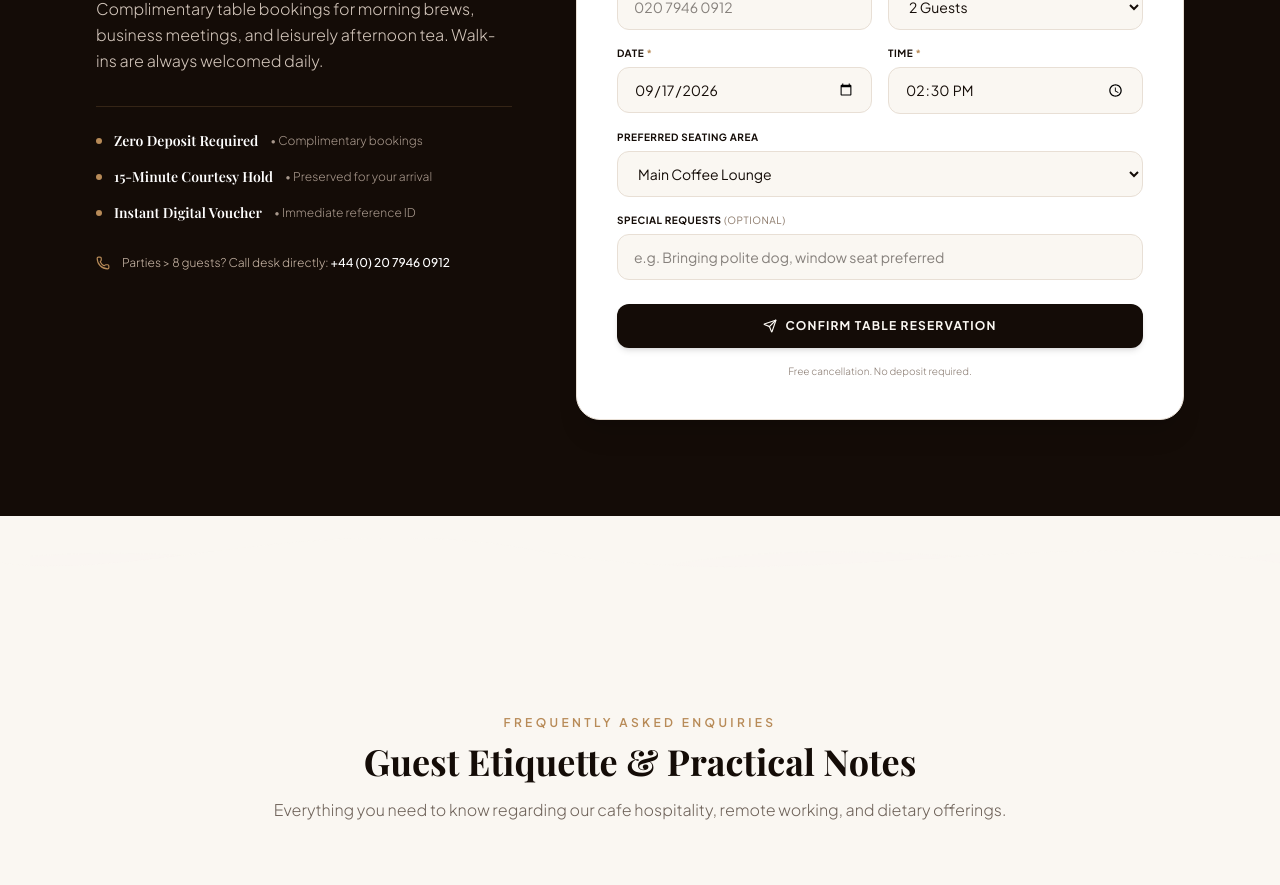
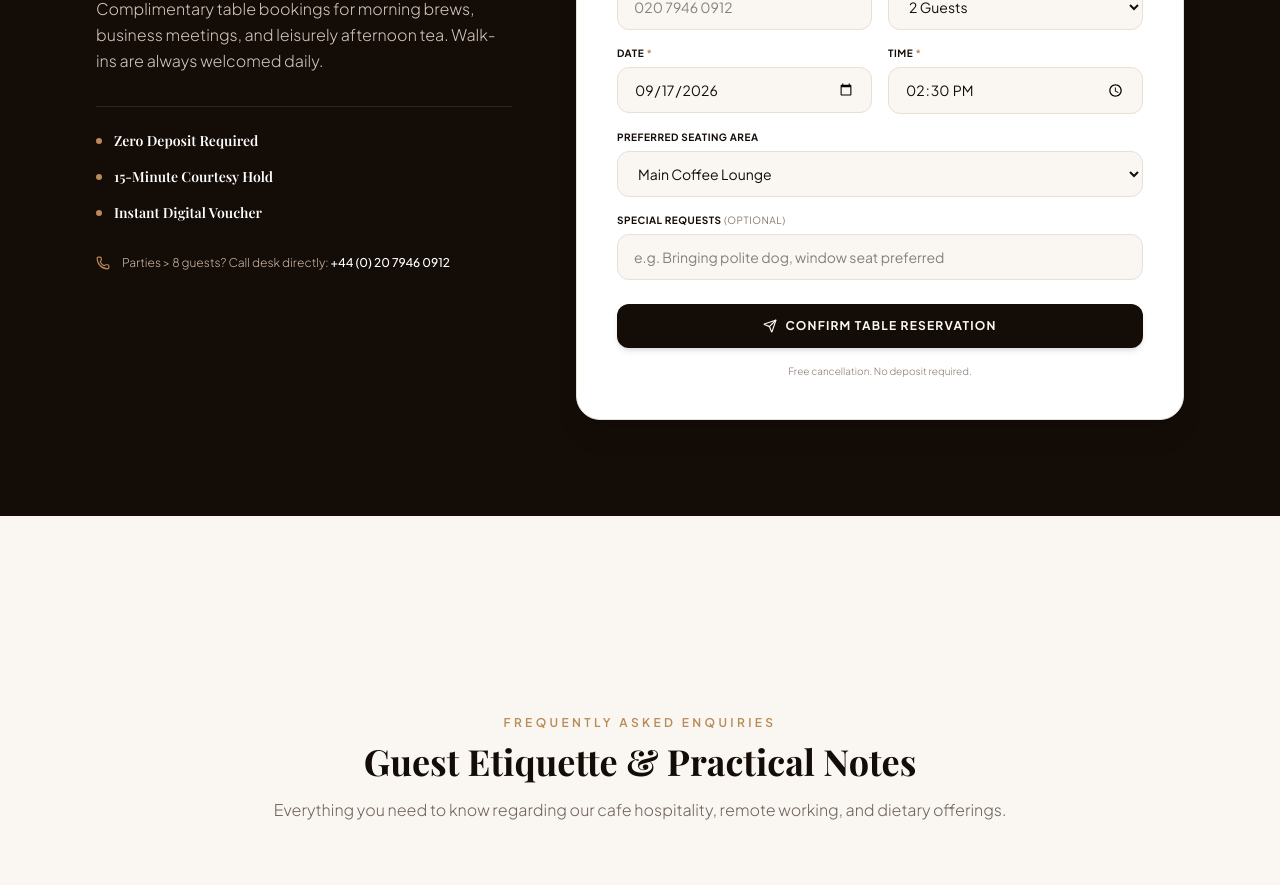
Before and after one commit to Ghilbranalf/CAFE, a React (Vite) app: page / in a window 1280 px wide. Shown: the part 7220-8105 px from the top of the page. Built offline with nearby package versions, Linux system fonts and the light colour scheme; a web font is replaced by a local one.

Commit message:
Remove secondary bullet subtext from reservation feature highlights

```diff
--- a/src/components/ReservationForm.jsx
+++ b/src/components/ReservationForm.jsx
@@ -65,17 +65,14 @@ export default function ReservationForm() {
               <div className="flex items-center gap-3">
                 <span className="w-1.5 h-1.5 rounded-full bg-[#B88B58] shrink-0" />
                 <span className="font-serif text-xs sm:text-sm text-white font-semibold">Zero Deposit Required</span>
-                <span className="text-[11px] sm:text-xs text-[#A8988C] font-light">• Complimentary bookings</span>
               </div>
               <div className="flex items-center gap-3">
                 <span className="w-1.5 h-1.5 rounded-full bg-[#B88B58] shrink-0" />
                 <span className="font-serif text-xs sm:text-sm text-white font-semibold">15-Minute Courtesy Hold</span>
-                <span className="text-[11px] sm:text-xs text-[#A8988C] font-light">• Preserved for your arrival</span>
               </div>
               <div className="flex items-center gap-3">
                 <span className="w-1.5 h-1.5 rounded-full bg-[#B88B58] shrink-0" />
                 <span className="font-serif text-xs sm:text-sm text-white font-semibold">Instant Digital Voucher</span>
-                <span className="text-[11px] sm:text-xs text-[#A8988C] font-light">• Immediate reference ID</span>
               </div>
             </div>
 
```
